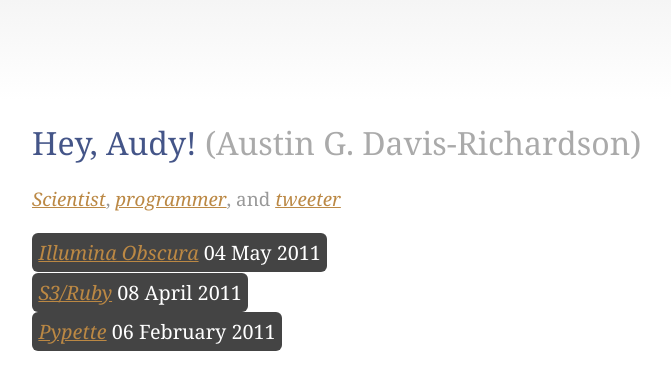
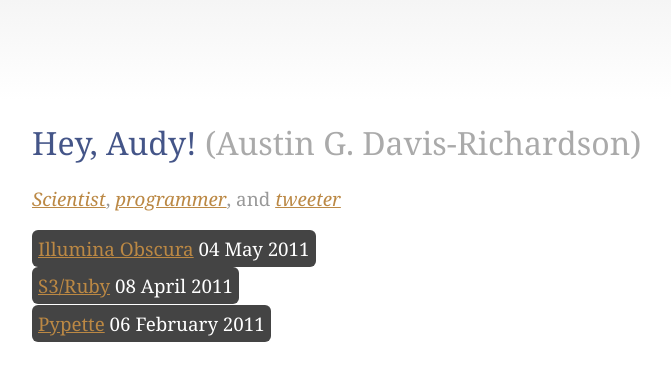
Before and after one commit to audy/audy.github.io, a Jekyll site: the page built from index.html, in a window 1280 px wide. Shown: the top 390 px of the page, without its empty margins (298-969 px from the left). Built offline with Jekyll 4.4.1, drawn with Linux system fonts in a browser that asks for light colours.

Commit message:
fixed mobile version

```diff
--- a/css/handheld.css
+++ b/css/handheld.css
@@ -1,9 +1,43 @@
-.container{width:auto;padding:12px;}
-code{font-size:12px;}
-.gradient{display:none;}
-h1{padding:0;font-size:1.8em;}
-p{text-align:justify;line-height:1.5em;}
-li{list-style-type:none;font-family:Georgia;}
-code{line-height:1em;}
-.posts span{display:block;font-size:.5em;color:#555;font-size: 1em!important; color: #fff!important;}
-.post img {border: none; box-shadow: none; margin-left: 0; width: 100%;}
+.container {
+  width: auto;
+  padding: 12px;
+}
+code {
+  font-size: 12px;
+}
+.gradient {
+  display: none;
+}
+h1 {
+  padding: 0;
+  font-size: 1.8em;
+}
+p {
+  text-align: justify;
+  line-height: 1.5em;
+}
+li {
+  list-style-type: none;
+  font-family: Georgia;
+}
+code {
+  line-height: 1em;
+}
+.posts span {
+  display: block;
+  color: #fff!important;
+  background: #111;
+  margin: -.5em;
+}
+li {
+
+  margin: none;
+  padding: none;
+  text-indent: 0;
+}
+.post img {
+  border: none;
+  box-shadow: none;
+  margin-left: 0;
+  width: 100%;
+}
--- a/css/master.css
+++ b/css/master.css
@@ -61,29 +61,28 @@
   color: #444;
 }
 .post img {
-  border: 6px solid #fff;
-  box-shadow: 0px 0px 3px #666;
+  padding: 6px;
+  box-shadow: 0px 0px 3px #333;
+  background: -webkit-gradient(linear,left top,left bottom,from(#ddd),to(#dedede));
   margin-left: 2em;
+  -moz-border-radius: 2px;
+  border-radius: 2px;
 }
 .about, .posts { font-size: 1.173em; }
 .posts span {
   background: #444;
   width: auto;
   padding: 6px;
-  margin-left: -2em;
   line-height: 2em;
   color: #fff;
   border-radius: 6px;
   -moz-border-radius: 6px;
-  font-size: .9em;
   vertical-align: center;
   font-family: Georgia;
 }
-.posts li { list-style-type: none; }
-.post_link a { color: #eee; text-decoration: none;}
-
+/*.posts a { color: #008080;}*/
 .days_box {
-  background:transparent;
+  background: transparent;
   font-size: 3em;
   margin: 0;
   padding: 0;
--- a/index.html
+++ b/index.html
@@ -8,12 +8,14 @@
 </div>
 
 <div class="about">
-<a href="http://goo.gl/tw2iU">Scientist</a>, <a href="http://www.github.com/audy">programmer</a>, and <a href="http://www.twitter.com/audyyy">tweeter</a>
-<ul class="posts">
+  <a href="http://goo.gl/tw2iU">Scientist</a>, <a href="http://www.github.com/audy">programmer</a>, and <a href="http://www.twitter.com/audyyy">tweeter</a>
+</div>
+
+<div class="posts">
   {% for post in site.posts %}
 
-    <li><span><a href={{post.url}}>{{ post.title }}</a>
-    {{ post.date | date_to_long_string }}</span>
-  </li>
+<span><a href={{post.url}}>{{ post.title }}</a>
+    {{ post.date | date_to_long_string }}</span><br/>
+
   {% endfor %}
-</ul>
+</div>
```
